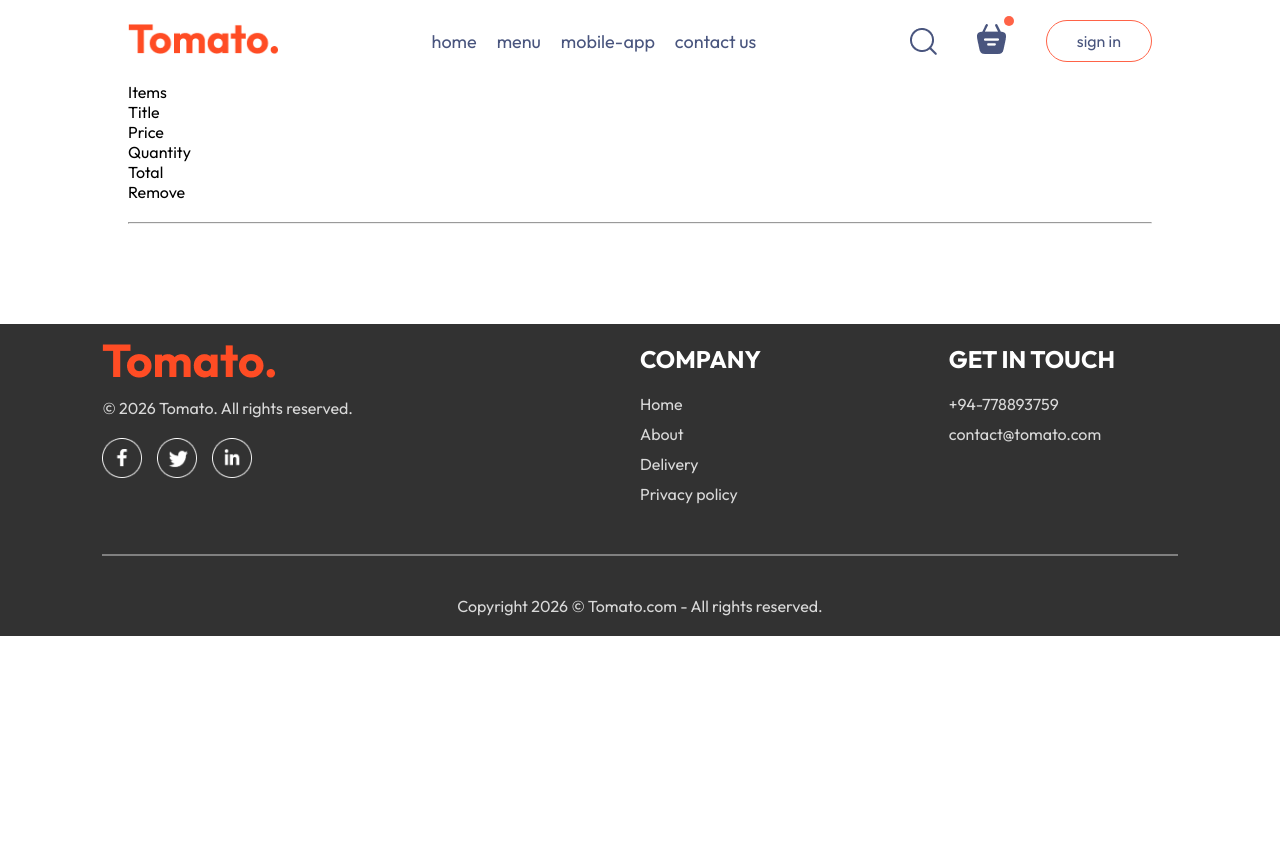
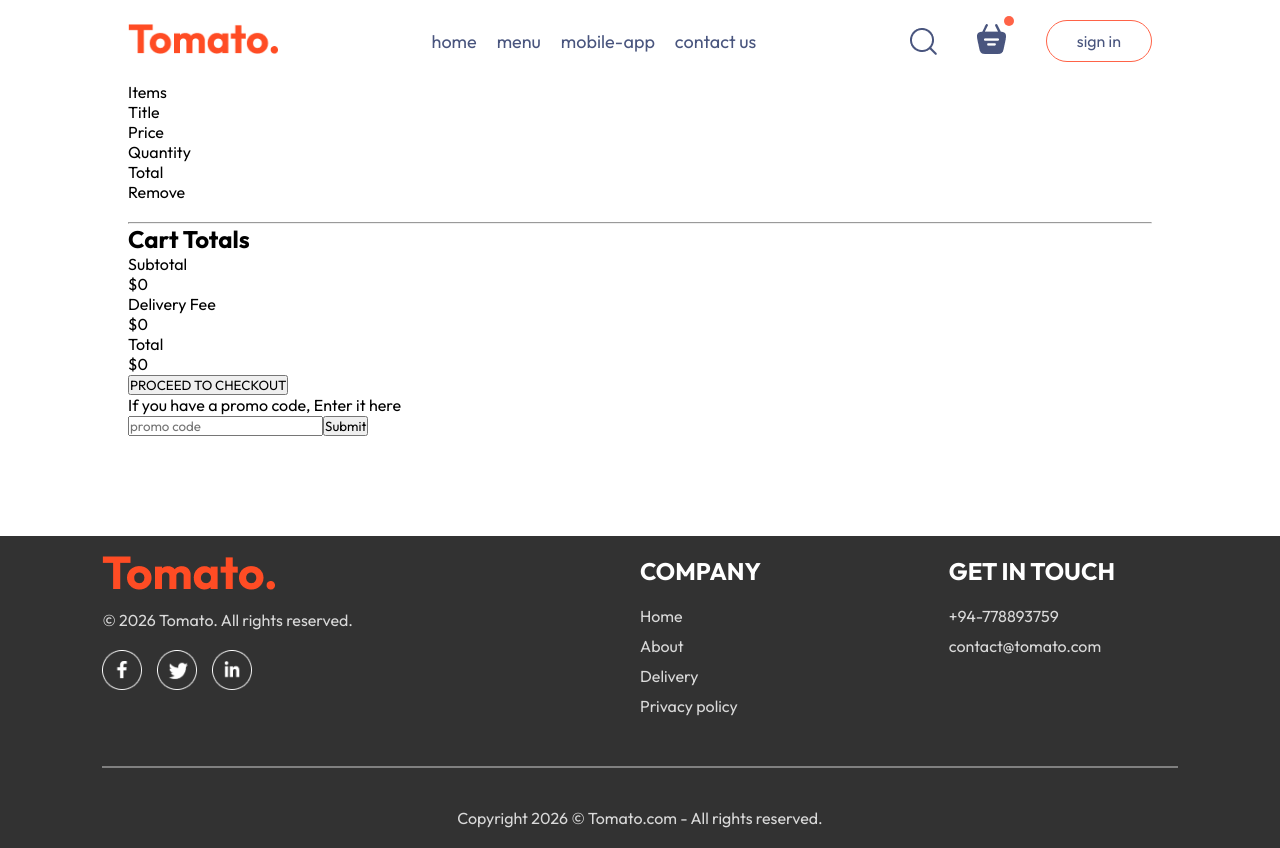
Before and after one commit to oshadhaw63/food-delivery-website, a React (Vite) app in the folder frontend/: page /cart in a window 1280 px wide. Before the commit the page ends 800 px from the top, so only its background shows below. Built offline with nearby package versions, Linux system fonts and the light colour scheme.

Commit message:
implement promo code and and cart total features in the cart page

```diff
--- a/frontend/src/pages/Cart/Cart.jsx
+++ b/frontend/src/pages/Cart/Cart.jsx
@@ -1,13 +1,23 @@
 import React, {useContext} from 'react'
 import './Cart.css'
 import { StoreContext } from '../../context/StoreContext'
+import { useNavigate } from 'react-router-dom'
 
 const Cart = () => {
 
+  const {cartItems,food_list,removeFromCart}=useContext(StoreContext)
+  const navigate = useNavigate();
 
-  const {cartItems,food_list,removeFromCart}=useContext(StoreContext)
-
-
+  const getTotalCartAmount = () => {
+    let totalAmount = 0;
+    for(const item in cartItems){
+      if(cartItems[item] > 0){
+        let itemInfo = food_list.find((product) => product._id === item);
+        totalAmount += itemInfo.price * cartItems[item];
+      }
+    }
+    return totalAmount;
+  }
 
   return (
     <div className='cart'>
@@ -25,20 +35,48 @@
         {food_list.map((item,index)=>{
           if(cartItems[item._id]>0){
             return (
+              <div key={index}>
                 <div className="cart-items-title cart-items-item" >
                   <img src={item.image} alt=''/>
                   <p>{item.name}</p>
                   <p>{item.price}</p>
                   <p>{cartItems[item._id]}</p>
                   <p>{cartItems[item._id]*item.price}</p>
-                <p>x</p>
+                  <p onClick={()=>removeFromCart(item._id)}>x</p>
+                </div>
+                <hr />
               </div>
             )
           }
         })}
       </div>
-
-
+      <div className="cart-bottom">
+        <div className="cart-total">
+          <h2>Cart Totals</h2>
+          <div className="cart-total-details">
+            <div>
+              <p>Subtotal</p>
+              <p>${getTotalCartAmount()}</p>
+            </div>
+            <div>
+              <p>Delivery Fee</p>
+              <p>${getTotalCartAmount()===0?0:2}</p>
+            </div>
+            <div>
+              <p>Total</p>
+              <p>${getTotalCartAmount()===0?0:getTotalCartAmount()+2}</p>
+            </div>
+          </div>
+          <button onClick={()=>navigate('/placeorder')}>PROCEED TO CHECKOUT</button>
+        </div>
+        <div className="cart-promocode">
+          <p>If you have a promo code, Enter it here</p>
+          <div className="cart-promocode-input">
+            <input type="text" placeholder='promo code' />
+            <button>Submit</button>
+          </div>
+        </div>
+      </div>
     </div>
   )
 }
```
Lines whose indentation alone changed are shown as unchanged.
